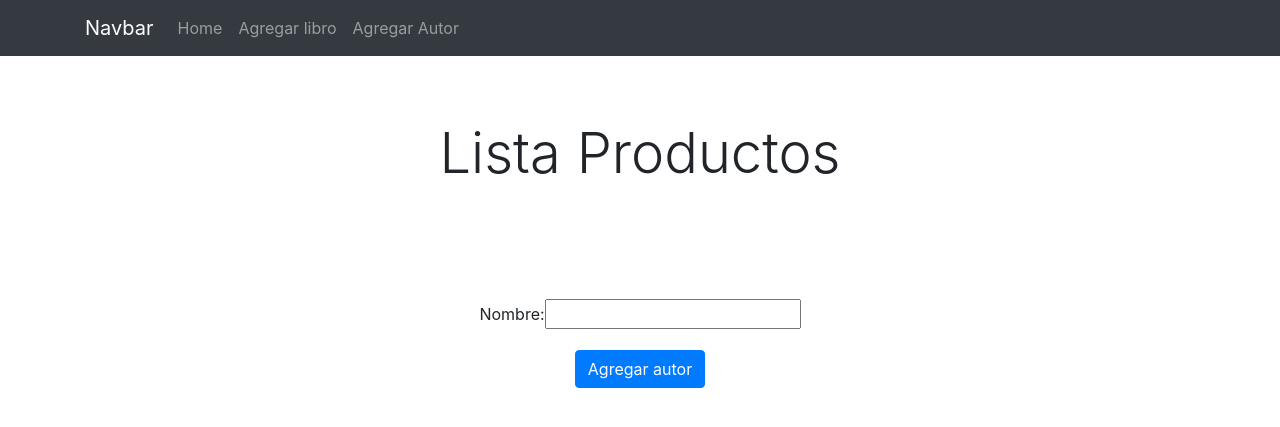
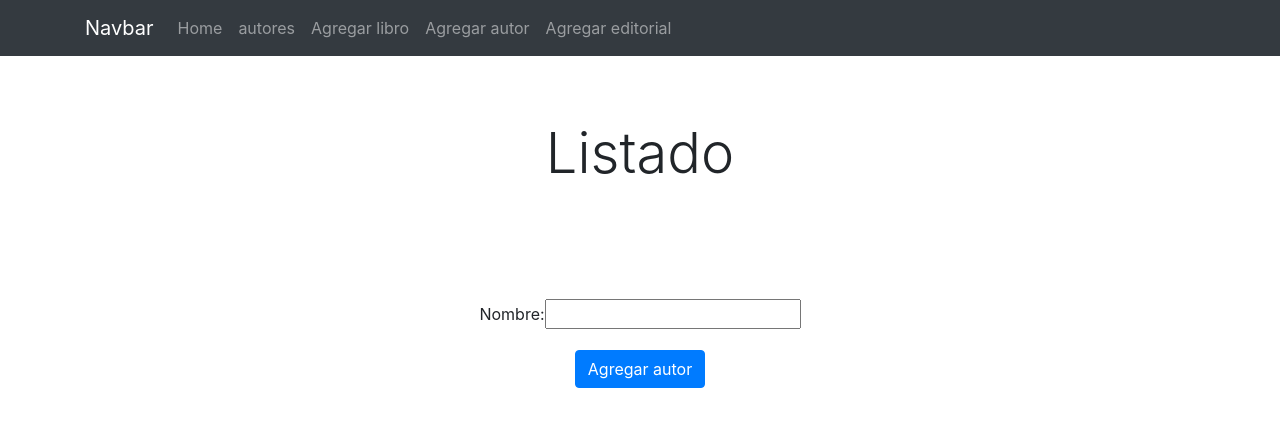
Before and after one commit to kaneraZh/gran_poeta, a Django app: page /agregar-autor/ in a window 1280 px wide. Shown: the top 427 px of the page. Run offline with Django 3.2, Linux system fonts and the light colour scheme.

Commit message:
Navbar_Autores
Ahora podemos ver los autores que vamos agregando

```diff
--- a/AppBodegas/forms.py
+++ b/AppBodegas/forms.py
@@ -1,5 +1,5 @@
 from django import forms
-from .models import Autor, Producto
+from .models import Autor, Producto, Editorial
 
 
 
@@ -14,3 +14,8 @@ class crear_autor(forms.ModelForm):
     class Meta:
         model = Autor
         fields = ["nombre"]
+
+class crear_editorial(forms.ModelForm):
+    class Meta:
+        model = Editorial
+        fields = ["nombre"]
--- a/AppBodegas/models.py
+++ b/AppBodegas/models.py
@@ -48,6 +48,8 @@ class Usuario(models.Model):
 
 class Bodega(models.Model):
     id = models.BigAutoField(primary_key=True)
+    nombre = models.CharField(max_length=50)
+    direccion = models.CharField(max_length=100)
 
 class BodegaInventario(models.Model):
     bodega_id = models.ForeignKey(Bodega, to_field='id', on_delete=models.PROTECT)
--- a/AppBodegas/templates/AppBodegas/base.html
+++ b/AppBodegas/templates/AppBodegas/base.html
@@ -20,15 +20,17 @@
             <div class="collapse navbar-collapse" id="navbarNavAltMarkup">
                 <div class="navbar-nav">
                     <a class="nav-link" href="{% url 'home' %}">Home</a>
+                    <a class="nav-link" href="{% url 'autores' %}">autores</a>
                     <a class="nav-link" href="{% url 'AppBodegas-agregar-libro' %}">Agregar libro</a>
-                    <a class="nav-link" href="{% url 'AppBodegas-agregar-autor' %}">Agregar Autor</a>
+                    <a class="nav-link" href="{% url 'AppBodegas-agregar-autor' %}">Agregar autor</a>
+                    <a class="nav-link" href="{% url 'AppBodegas-agregar-editorial' %}">Agregar editorial</a>
                 </div>
             </div>
     </nav>
 
     <div class="jumbotron jumbotron-fluid bg-white">
         <div class="container text-center">
-            <h1 class="display-4">Lista Productos</h1>
+            <h1 class="display-4">Listado </h1>
             <p class="lead"></p>
         </div>
     </div>
--- a/AppBodegas/urls.py
+++ b/AppBodegas/urls.py
@@ -1,10 +1,14 @@
 from django.urls import path
-from .views import home, agregarlibro, agregarautor, editarlibro, editarautor, eliminarlibro, eliminarautor
+from .views import home, agregarlibro, agregarautor, editarlibro, editarautor, eliminarlibro, eliminarautor, agregareditorial, editareditorial, elimineditorial, autores
 
 urlpatterns = [
     path("", home, name="home"),
+    path("autores", autores, name="autores"),
     path("agregar-libro/", agregarlibro, name="AppBodegas-agregar-libro"),
     path("agregar-autor/", agregarautor, name="AppBodegas-agregar-autor"),
+    path("agregar-editorial/", agregareditorial, name="AppBodegas-agregar-editorial"),
     path("editar/<int:producto_id>", editarlibro, name="AppBodegas-editar"),
+    path("editar-autor/<int:autor_id>", editarautor, name="AppBodegas-editar-autor"),
     path("eliminar/<int:producto_id>", eliminarlibro, name="AppBodegas-eliminar"),
+    path("eliminar-autor/<int:autor_id>", eliminarautor, name="AppBodegas-eliminar-autor"),
 ]
--- a/AppBodegas/views.py
+++ b/AppBodegas/views.py
@@ -1,7 +1,7 @@
 from django.shortcuts import render
 from django.views.generic import ListView, CreateView
-from .models import Producto, Bodega, Autor
-from .forms import crear_producto, crear_autor
+from .models import Autor, Producto, Editorial
+from .forms import crear_producto, crear_autor, crear_editorial
 from django.shortcuts import redirect
 
 # Create your views here.
@@ -46,13 +46,20 @@ def eliminarlibro(request, producto_id):
 
 #------------------------------------------------------------------#
 
+def autores(request):
+    autores=Autor.objects.all()
+    context={
+        "autores":autores
+    }
+    return render(request, "AppBodegas/autores.html", context)
+
 
 def agregarautor(request):
     if request.method == "POST":
         form = crear_autor(request.POST)
         if form.is_valid:
             form.save()
-            return redirect("home")
+            return redirect("autores")
     else:
         form = crear_autor()
     context = {
@@ -66,7 +73,7 @@ def editarautor(request, autor_id):
         form = crear_autor(request.POST, instance=autor)
         if form.is_valid():
             form.save()
-            return redirect("home")
+            return redirect("autores")
     else:
         form = crear_autor(instance=autor)
     context={"form":form}
@@ -75,4 +82,38 @@ def editarautor(request, autor_id):
 def eliminarautor(request, autor_id):
     autor = Autor.objects.get(id=autor_id)
     autor.delete()
+    return redirect("autores")
+
+
+
+    #------------------------------------------------------------------#
+
+def agregareditorial(request):
+    if request.method == "POST":
+        form = crear_editorial(request.POST)
+        if form.is_valid:
+            form.save()
+            return redirect("home")
+    else:
+        form = crear_editorial()
+    context = {
+        "form":form
+    }
+    return render(request, "AppBodegas/agregar-editorial.html", context)
+
+def editareditorial(request, editorial_id):
+    editorial = Editorial.objects.get(id=editorial_id)
+    if request.method == "POST":
+        form = crear_editorial(request.POST, instance=editorial)
+        if form.is_valid():
+            form.save()
+            return redirect("home")
+    else:
+        form = crear_editorial(instance=editorial)
+    context={"form":form}
+    return render(request, "AppBodegas/agregar-editorial.html", context)
+
+def elimineditorial(request, editorial_id):
+    editorial = Editorial.objects.get(id=editorial_id)
+    editorial.delete()
     return redirect("home")
```
Also changed, not shown: AppBodegas/templates/AppBodegas/agregar-editorial.html (added, +12 -0 lines), AppBodegas/templates/AppBodegas/autores.html (added, +26 -0 lines), AppBodegas/migrations/0002_autor_bodega_editorial_informe_producto_productotipo_and_more.py.
